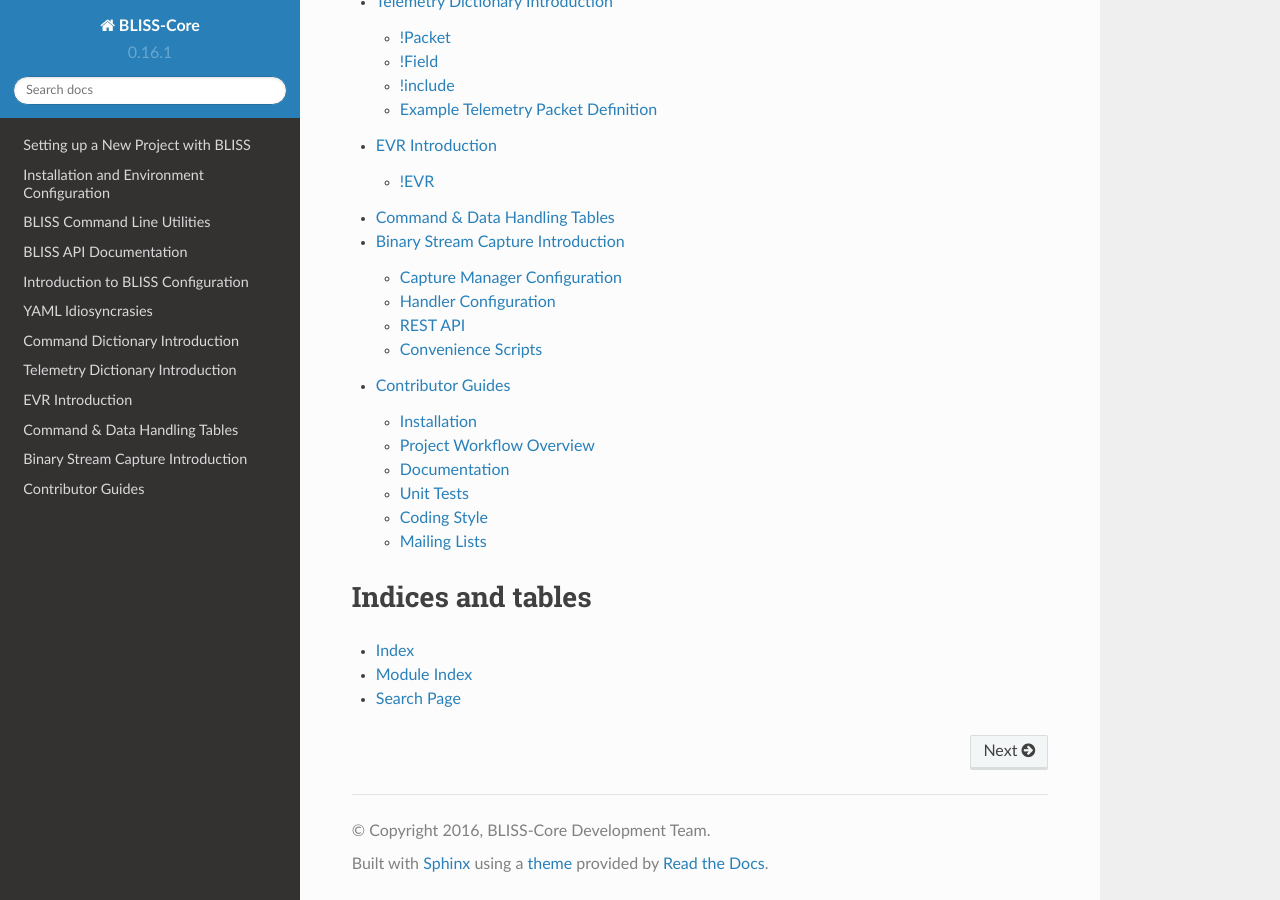
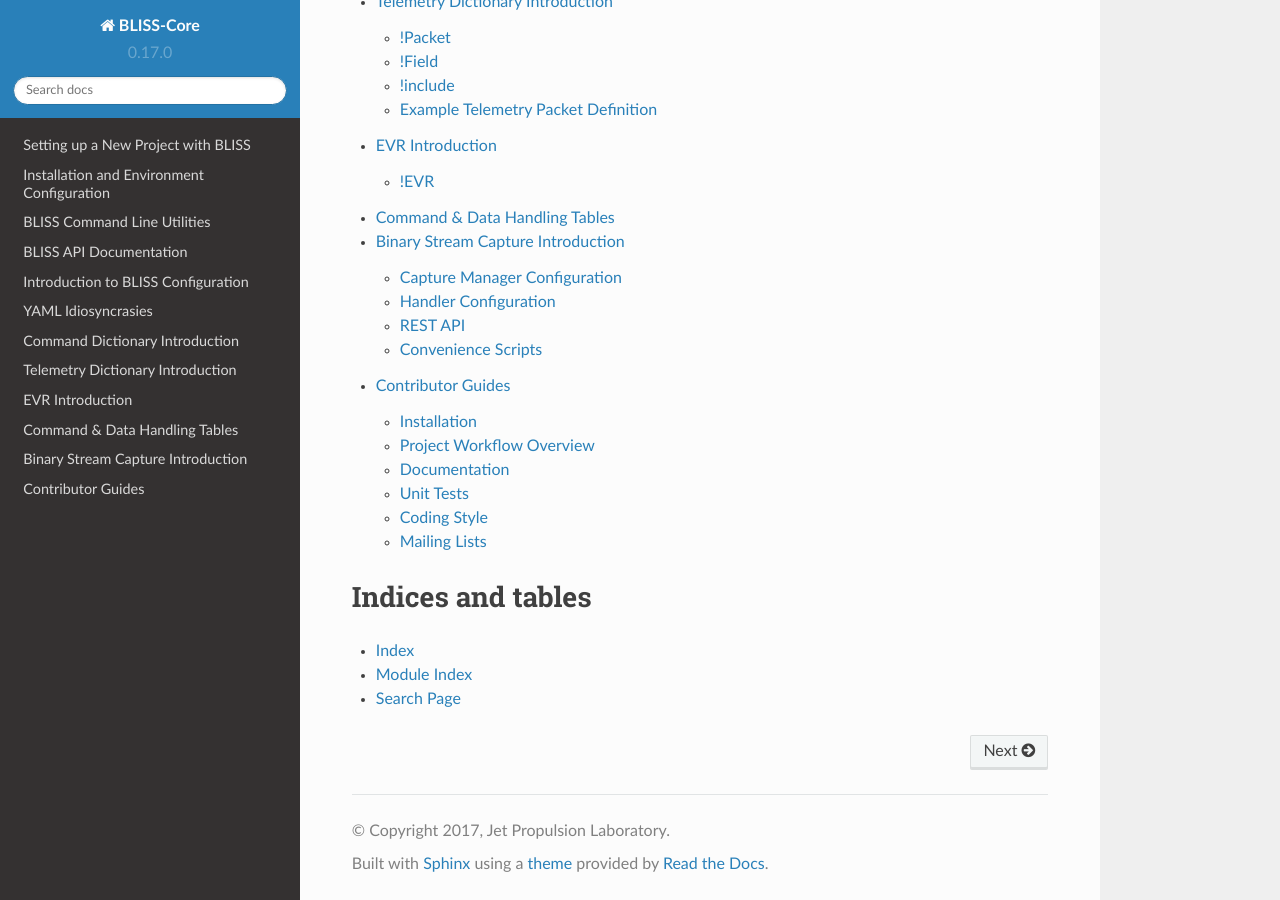
Before and after one commit to NASA-AMMOS/AIT-Core, a Sphinx documentation site: the page built from doc/source/index.rst, in a window 1280 px wide and 900 px high, scrolled down 1178 px. Built offline with Sphinx 7.4.7 and the Read the Docs theme 2.0.0, drawn with Linux system fonts in a browser that asks for light colours.

Commit message:
Prep for 0.17.0 release

```diff
--- a/doc/source/conf.py
+++ b/doc/source/conf.py
@@ -51,7 +51,7 @@
 
 # General information about the project.
 project = u'BLISS-Core'
-copyright = u'2016, BLISS-Core Development Team'
+copyright = u'2017, Jet Propulsion Laboratory'
 author = u'BLISS-Core Development Team'
 
 # The version info for the project you're documenting, acts as replacement for
@@ -59,9 +59,9 @@
 # built documents.
 #
 # The short X.Y version.
-version = u'0.16.1'
+version = u'0.17.0'
 # The full version, including alpha/beta/rc tags.
-release = u'0.16.1'
+release = u'0.17.0'
 
 # The language for content autogenerated by Sphinx. Refer to documentation
 # for a list of supported languages.
--- a/setup.py
+++ b/setup.py
@@ -4,7 +4,7 @@
 
 setup(
     name         = 'bliss-core',
-    version      = '0.16.1',
+    version      = '0.17.0',
     packages     = ['bliss.core', 'bin'],
     author       = 'BLISS-Core Development Team',
     author_email = 'bliss@jpl.nasa.gov',
```
